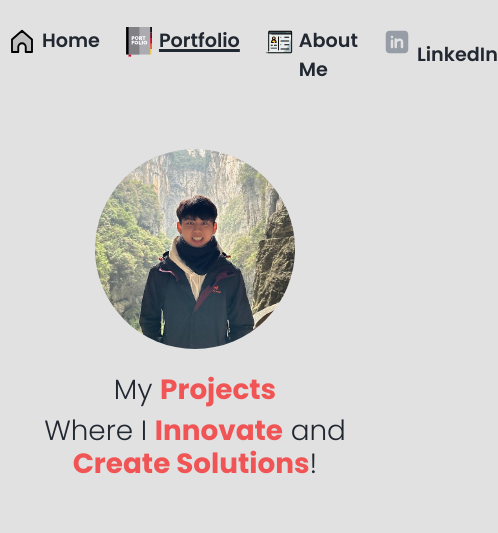
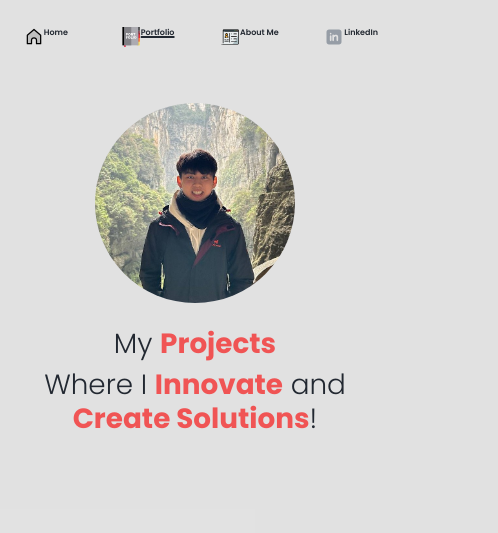
Before and after one commit to bannontan/Bannon-s-Website, a plain HTML site: page public/portfolio.html in a window 390 px wide. Shown: the top 533 px of the page, 498 px wide, since content can reach past the window. Drawn offline with nearby package versions, Linux system fonts and the light colour scheme.

Commit message:
Update portfoliostyle.css

```diff
--- a/assets/css/portfoliostyle.css
+++ b/assets/css/portfoliostyle.css
@@ -107,3 +107,31 @@ a {
 .selectedword {
     text-decoration: underline 3px #222831 !important;
 }
+
+@media (max-width: 1300px) {
+   .navlogo {
+        height: 25px;
+        margin-right: 5px;
+    }
+    .navword {
+        font-size: 1rem;
+    }
+
+}
+
+@media (max-width: 700px) {
+    .navlogo {
+        height: 20px;
+        margin-right: 0px;
+        align-self: flex-start;
+    }
+    .navword {
+        font-size: 0.5rem;
+        align-self: center;
+        color: #222831;
+        font-weight: 550;
+        }
+    .selectedword {
+        text-decoration: underline 1.5px #222831 !important;
+    }
+}
```
